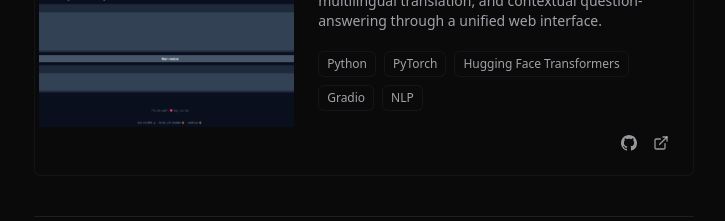
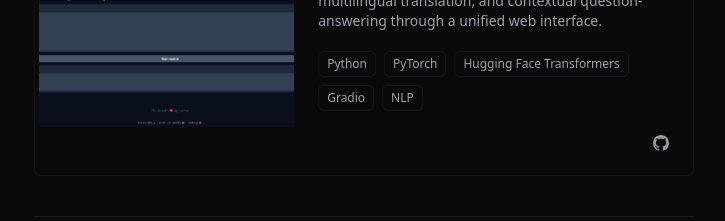
Before and after one commit to Tushar-exists/Portfolio, a Next.js app: page / in a window 1280 px wide. Shown: the part 2000-2221 px from the top of the page, without its empty margins (276-1001 px from the left). Built offline with nearby package versions, Linux system fonts and the light colour scheme.

Commit message:
Update projects-section.tsx

```diff
--- a/components/sections/projects-section.tsx
+++ b/components/sections/projects-section.tsx
@@ -54,7 +54,7 @@ const projects: Project[] = [
   "imageUrl": "/next1.png",
   "Image": "",
   "tags": ["Python", "PyTorch", "Hugging Face Transformers", "Gradio", "NLP"],
-  "link": "https://your-app-deployment-link.com",
+  "link": "",
   "githubLink": "https://github.com/Tushar-exists/NLP-Toolkit"
 },
 
```
